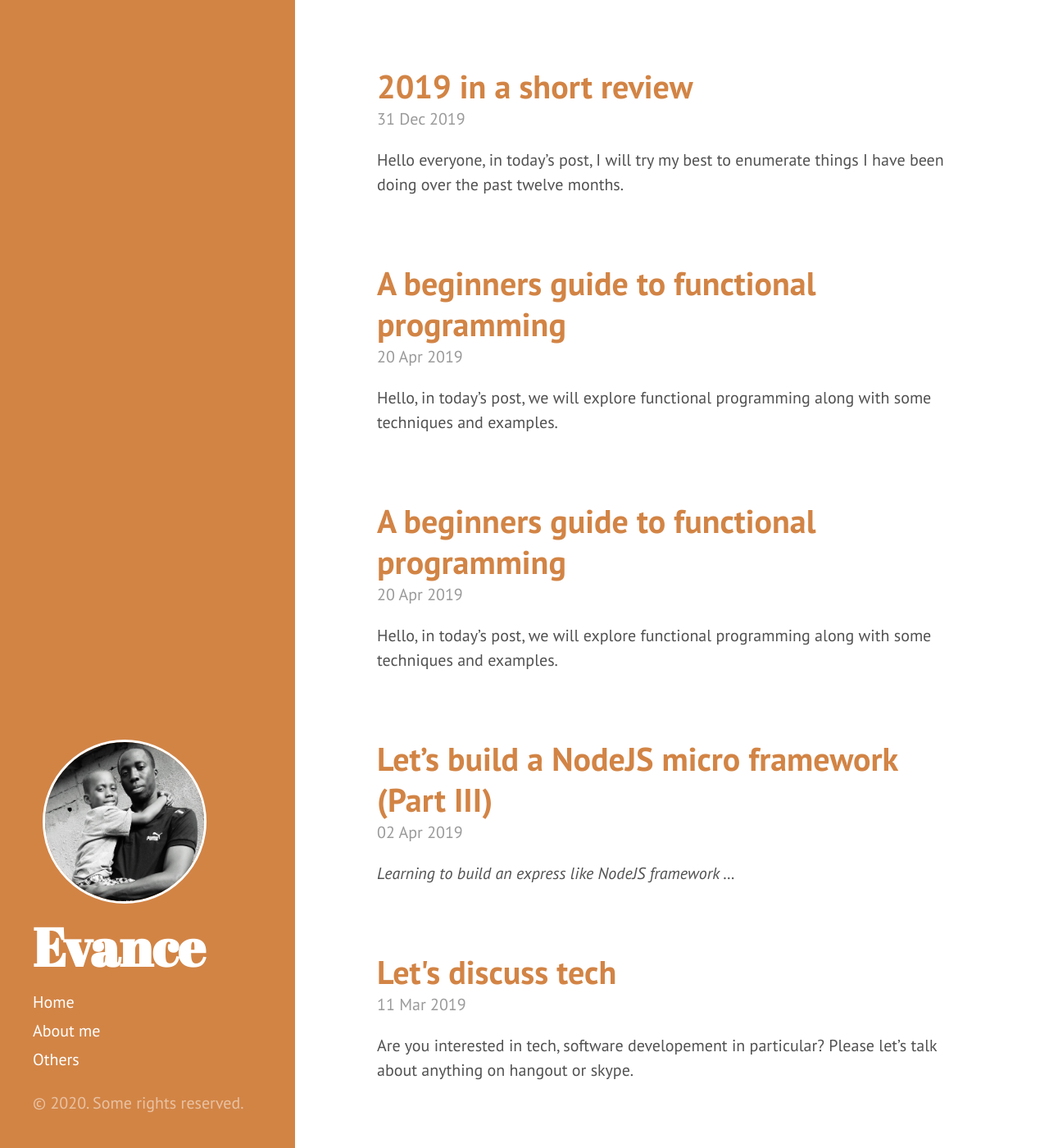
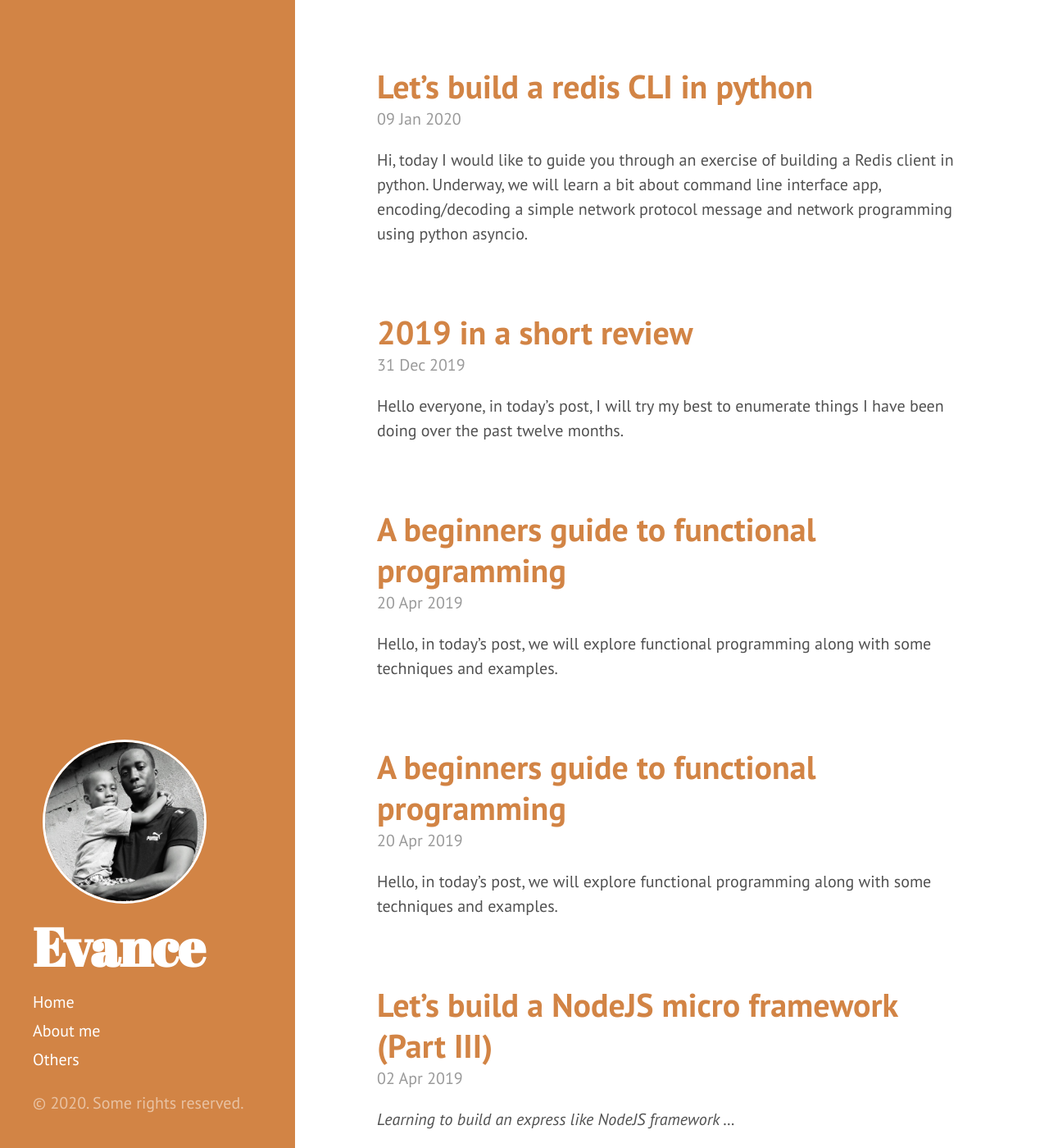
Before and after one commit to evanxg852000/evanxg852000.github.io, a Jekyll site: the page built from index.html, in a window 1280 px wide and 1400 px high. Shown: the whole window at 82% size. Built offline with Jekyll 4.4.1, drawn with Linux system fonts in a browser that asks for light colours; the list of posts is cut into pages by our own code; some of the changed lines change nothing that is shown.

Commit message:
py-redis post (#19)
* added njs article part III, fixed some pages

* upgraded jekyll version to 8.5.0

* functional programming post, post moved images to google drive

* added 2019 year review

* Bump nokogiri from 1.10.2 to 1.10.7 (#17)

Bumps [nokogiri](https://github.com/sparklemotion/nokogiri) from 1.10.2 to 1.10.7.
- [Release notes](https://github.com/sparklemotion/nokogiri/releases)
- [Changelog](https://github.com/sparklemotion/nokogiri/blob/master/CHANGELOG.md)
- [Commits](https://github.com/sparklemotion/nokogiri/compare/v1.10.2...v1.10.7)

Signed-off-by: dependabot[bot] <support@github.com>

* added  py-redis post

Co-authored-by: dependabot[bot] <49699333+dependabot[bot]@users.noreply.github.com>

````diff
--- a/_config.yml
+++ b/_config.yml
@@ -6,7 +6,7 @@
 
 title: Evance
 email: evanxg852000@gmail.com
-description: A collection of my thoughts.
+description: A collection of my internet rumblings.
 url: # the base hostname & protocol for your site
 
 #
--- /dev/null
+++ b/_posts/2020-01-09-lets-build-a-redis-cli-in-python.md
@@ -0,0 +1,84 @@
+---
+layout: post
+title: "Let’s build a redis CLI in python"
+date: 2020-01-09 17:10:05
+categories: [tutorial, redis, python]
+comments: true
+---
+
+Hi, today I would like to guide you through an exercise of building a Redis client in python. Underway, we will learn a bit about command line interface app, encoding/decoding a simple network protocol message and network programming using python asyncio.
+
+<!--more-->
+
+![](https://drive.google.com/uc?id=1JF7Co5iRc8xiXnesqZm3sPdjT76ewbEn)
+
+**Credits**: This post is inspired by a rust tutorial streamed by [@ryan_levick](https://twitter.com/ryan_levick){:target="_blank"} a few months ago. You should check him out if you are excited about rust.
+
+## Setup
+
+ To interact with Redis, we will install and run a Redis server. Currently, the easiest way of doing so is to use docker. Hoping you are already using it, got to your command line and run `docker run -p 6379:6379 redis` this will pull and start the Redis docker image that will be accessible on `127.0.0.1:6379`.
+From here you could install the official redis-cli to interact with your local Redis server. However, for this post, we will jump right into building our Redis client.
+**Note**: We are not inventing anything new here. The tool we are about to build already exist here as  [Redis-cli](https://redis.io/topics/rediscli){:target="_blank"}. We are just learning by reinventing part of the wheel.
+Now let's create a python project with the following folder structure.
+```
+/py-redis
+    │   README.md
+    │   main.py
+    │   resp.py
+    │   tests.py
+    └───/venv
+```
+In this structure, `README.md` will contain all the documentation ceremony. `main.py` will serve as the entry point of our CLI program. `resp.py` will contain anything related to interacting with Redis. As an FYI, the Redis protocol is called `RESP` hence the name `resp.py`. `tests.py` will hold some basic unit tests.
+
+## Let's implement the main CLI program
+
+I like designing software libraries starting from the client code. This helps come up with a good API while getting early feedback on the API for iterative enhancement. As the code is relatively small I will just paste and run you through.
+
+<script src="https://gist.github.com/evanxg852000/206d7c84c049fff1e8446457c48b5771.js"></script>
+
+Since we are using asyncio for all io and network interactions, we will import the python standard library implementation of asyncio. Next, we will import a `Client` class from `resp` module. This is our Redis client library that interacts with Redis. We will go over its implementation shortly but as you can see from how it's been used. it's external API consists of:
+
+ - A constructor: That takes the async event loop, this is important as we will be calling async routines in our `Client` class and we don't want those async routines to be called in another event loop context.
+ - An execute method: will execute commands on the Redis server.
+ - A close method: will close the Redis server connection if any.
+
+Next, let's create an async function `main_client` that will run as the main function in the async event loop. This function takes a prompt parameter that will be displayed on the command line and the actual async event loop. In `main_client`, we create an instance of `Client` passing in the loop; We then start an infinite loop until the command `.exit` is entered by the user. This serves as a way of distinguishing Redis commands from our CLI tool. Commands starting with a dot are known as CLI commands and any other will be treated as Redis command, therefore, redirected to the Redis server. At the end of the loop, we make sure to close any open Redis connection.
+
+The main loop is created from `asyncio.get_event_loop()` and we request asyncio to run our `main_client` function until completion by passing the required parameters. Finally, we close the loop for cleanup purposes.
+
+## Building the redis client
+
+Let's now implement the `Client` class code in this section.
+
+<script src="https://gist.github.com/evanxg852000/98932bfdad32fce55558f8de83477e80.js"></script>
+
+In this class, we assign the loop to a class instance variable, that loop reference will be used for calling async routines that require the executor loop. We also create and assign `None` to `reader` and `writer`  instance variables. These variables represent the TCP connection buffers that we will use to communicate with the Redis server.
+In the `execute` method, we check reader value to know if there is a connection or not. If no connection exists, we force the user to connect first by rejecting any other command than `.connect ip:port`.
+For an existing connection, we split the command by space to encode the  redis command. This step is really specific to the way RESP protocol works and will be discussed shortly in the encoder/decoder section of this post.
+On this line `self.writer.write(encode(cmd).encode())` ,  we encode the command and write it to the TCP io buffer. The first encode call is an encoding routine we will write as our resp implementation. The second converts the string data into bytes since we want to write bytes of data into the io buffer instead of raw strings. This is followed by reading 1024 bytes from the reader io buffer. We convert these bytes into a string and decode it with our resp decoder implementation. We finally return the decoded response from the Redis server. The last method `close` checks if there is an already opened connection and closes it.
+Note: In the context of reading Redis server replies, we are only reading a maximum of 1024 bytes. Meaning any reply that takes more than that will corrupt our communication flow with the server. I will leave this as an exercise for you to fix by reading the full reply from Redis. For now, this will work for replies less than 1024 bytes.
+
+## Working out the encoder and decoder
+
+To communicate with Redis, we need to understand the Redis language or communication protocol called `resp`. Fortunately, resp is a very basic protocol that is easy to implement. First of all, you will need to skim through this [documentation](https://redis.io/topics/protocol){:target="_blank"} for an overview of the protocol and supported data types.
+Hoping you have read the resp protocol documentation, you should know that commands are sent to Redis as an array of string.
+The resp data types are:
+- Errors: start with `-`
+- Simple String: starts with `+`
+- Integers: starts with `:`
+- Bulk String: starts with `$`
+- Arrays: starts with `*`
+
+The following is a simple implementation of resp encoder/decoder in its all glory 😃.
+<script src="https://gist.github.com/evanxg852000/19852b124dfa8b3e95c0883b7f08746f.js"></script>
+
+The `encode` function just checks the python data type of the value passed in and decides to convert to a resp string representation. Notice that we are using a parameter to force in case we need a resp simple string. This is because I could not find a better python type to represent the simple string. Please, let me know in the comments👇.
+The `decode` function is as easy as the encoding counterpart. It looks at the first character and constructs the data type to return while extracting the actual value. Note the recursive call for arrays on `items[i-1] = decode(f'{parts[i]}\r\n')` .
+
+## Summary
+
+Now that all features are implemented, you can run this in another terminal window with `python3 main.py`. I assume your Redis server from the setup section is still running. Run some Redis commands and see the magic 😉.
+
+![](https://drive.google.com/uc?id=1TwJj-uw5G5pVZZA2kOTeujJOL4VYYAZu)
+
+The full source code is available on [Github](https://github.com/evanxg852000/blog-codes/tree/master/python/redis-cli){:target="_blank"}. I hope you enjoyed reading this as much as I am currently enjoying writing articles on this blog. Thanks 🙏for reading through & don't forget to give feedback at [@evanxg852000](https://twitter.com/evanxg852000){:target="_blank"} or share it.
````
Also changed, not shown: Gemfile.lock.
